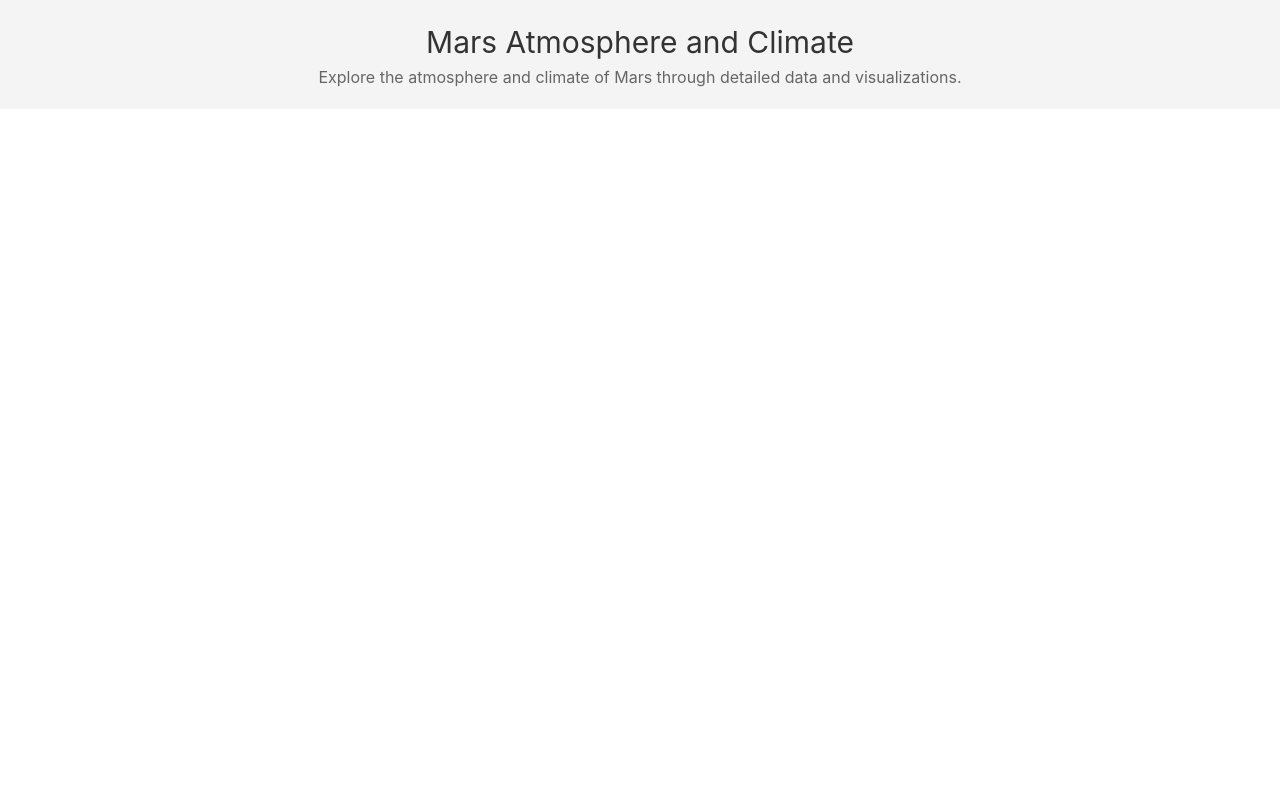
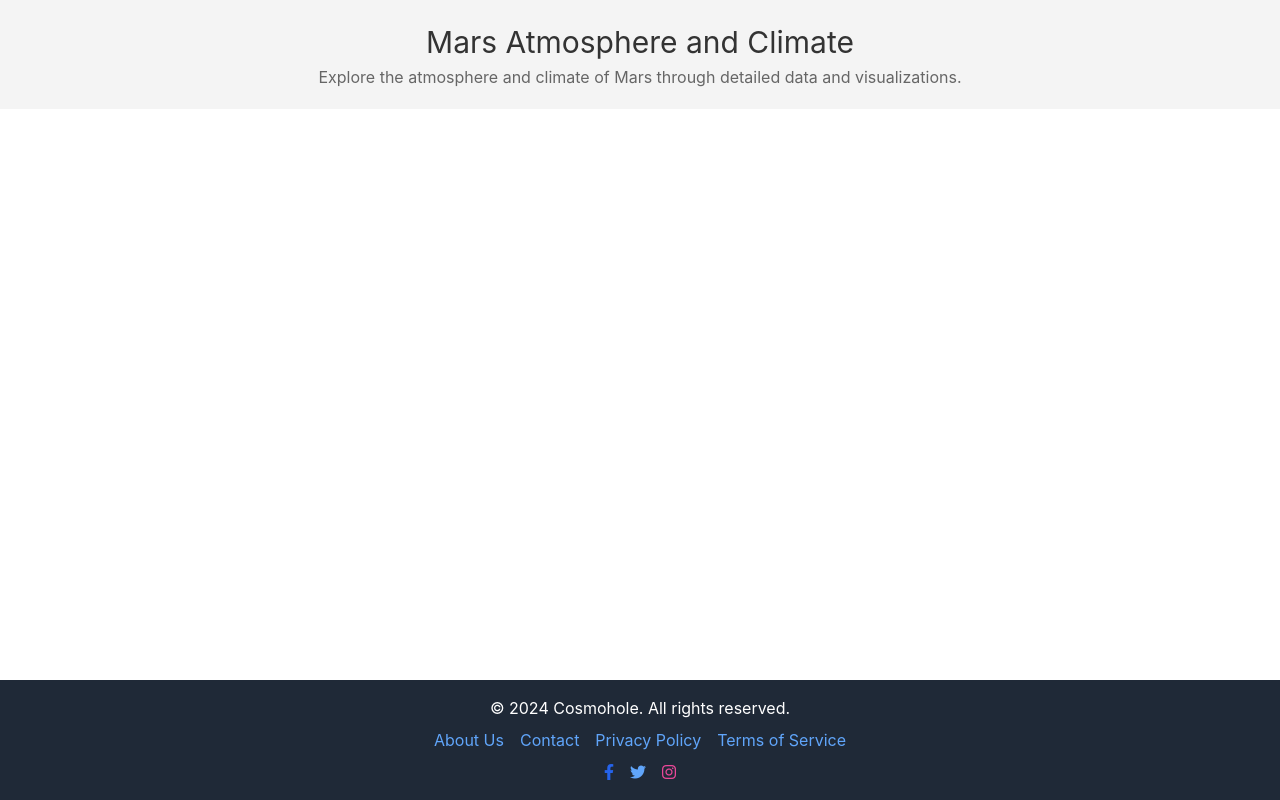
Before and after one commit to nazlinres01/space-vista, a React (Create React App) app in the folder front-end/: page / in a window 1280 px wide. Built offline with nearby package versions, Linux system fonts and the light colour scheme.

Commit message:
added Footer

```diff
--- a/front-end/package.json
+++ b/front-end/package.json
@@ -3,6 +3,7 @@
   "version": "0.1.0",
   "private": true,
   "dependencies": {
+    "@fortawesome/fontawesome-free": "^6.6.0",
     "@testing-library/jest-dom": "^5.17.0",
     "@testing-library/react": "^13.4.0",
     "@testing-library/user-event": "^13.5.0",
--- a/front-end/public/index.html
+++ b/front-end/public/index.html
@@ -24,6 +24,8 @@
       work correctly both with client-side routing and a non-root public URL.
       Learn how to configure a non-root public URL by running `npm run build`.
     -->
+    <link rel="stylesheet" href="https://cdnjs.cloudflare.com/ajax/libs/font-awesome/6.0.0-beta3/css/all.min.css">
+
     <title>React App</title>
   </head>
   <body>
--- /dev/null
+++ b/front-end/src/components/Footer/Footer.js
@@ -0,0 +1,27 @@
+// src/components/Footer/Footer.js
+import React from 'react';
+
+const Footer = () => (
+  <footer className="bg-gray-800 text-white text-center p-4 fixed bottom-0 w-full">
+    <p className="mb-2">© 2024 Cosmohole. All rights reserved.</p>
+    <div className="mb-2">
+      <a href="/about" className="text-blue-400 hover:underline mx-2">About Us</a>
+      <a href="/contact" className="text-blue-400 hover:underline mx-2">Contact</a>
+      <a href="/privacy-policy" className="text-blue-400 hover:underline mx-2">Privacy Policy</a>
+      <a href="/terms-of-service" className="text-blue-400 hover:underline mx-2">Terms of Service</a>
+    </div>
+    <div>
+      <a href="https://facebook.com" className="text-blue-600 mx-2" target="_blank" rel="noopener noreferrer">
+        <i className="fab fa-facebook-f"></i>
+      </a>
+      <a href="https://twitter.com" className="text-blue-400 mx-2" target="_blank" rel="noopener noreferrer">
+        <i className="fab fa-twitter"></i>
+      </a>
+      <a href="https://instagram.com" className="text-pink-500 mx-2" target="_blank" rel="noopener noreferrer">
+        <i className="fab fa-instagram"></i>
+      </a>
+    </div>
+  </footer>
+);
+
+export default Footer;
--- a/front-end/src/pages/PlanetsAndMoons/Mars/MarsAtmosphereAndClimate.js
+++ b/front-end/src/pages/PlanetsAndMoons/Mars/MarsAtmosphereAndClimate.js
@@ -1,5 +1,6 @@
 import React from 'react';
 import Header from '../../../components/Header/Header'; // Header componentini içe aktar
+import Footer from '../../../components/Footer/Footer';
 //import styles from './MarsAtmosphereAndClimate.module.css'; // Bu sayfaya özel CSS dosyası
 
 const MarsAtmosphereAndClimate = () => (
@@ -9,6 +10,7 @@ const MarsAtmosphereAndClimate = () => (
       subtitle="Explore the atmosphere and climate of Mars through detailed data and visualizations."
     />
     {/* Sayfanın geri kalan içeriği */}
+    <Footer /> {/* Footer componentini ekle */}
 
   </div>
 );
```
Also changed, not shown: 1 other file (tests, documents, lock files or other folders).
